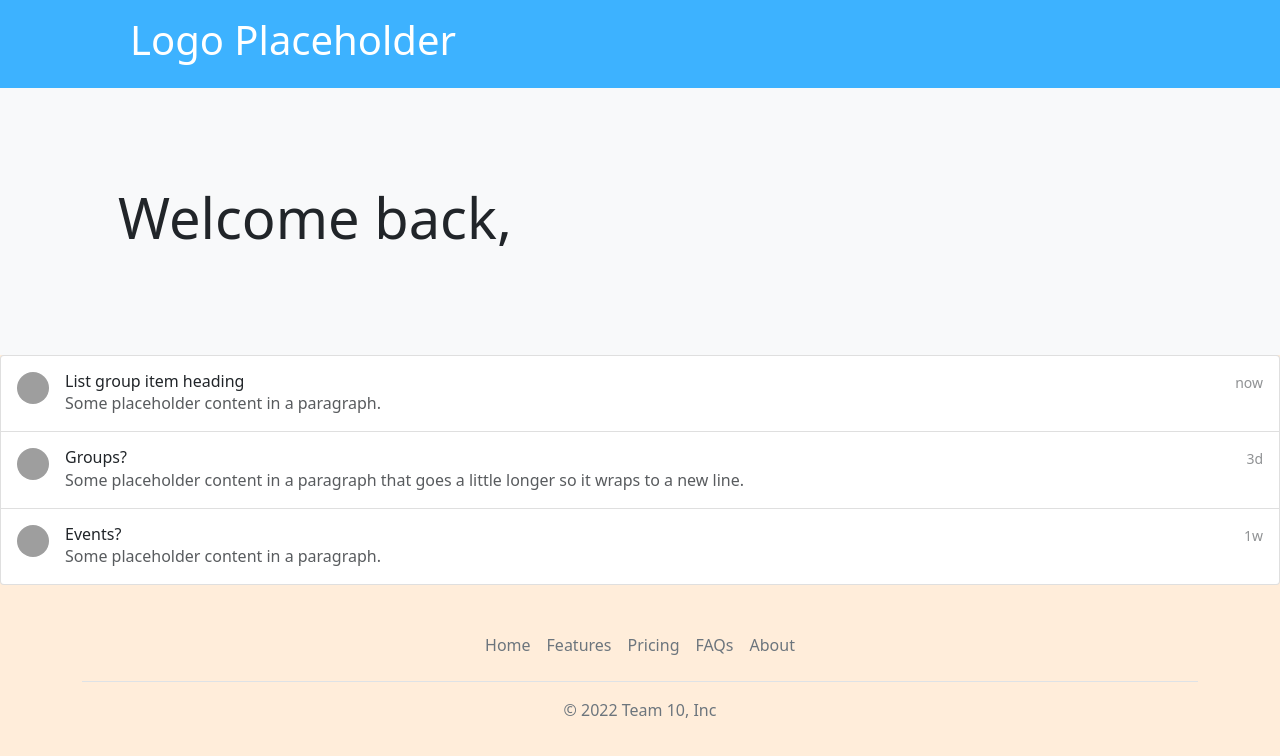
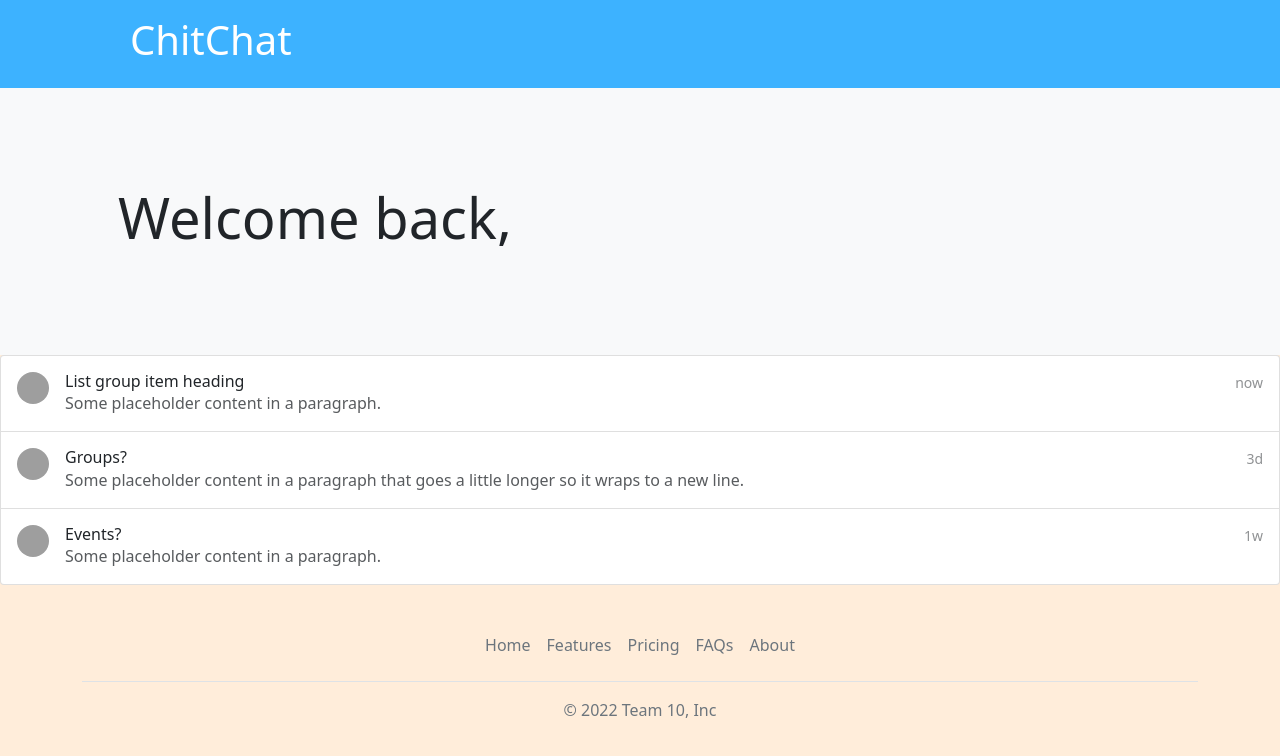
Before and after one commit to LoveSongBB/1800_202210_DTC10, a plain HTML site: page main.html in a window 1280 px wide. Drawn offline with nearby package versions, Linux system fonts and the light colour scheme; no server answers; grey boxes are pictures that could not be loaded; a script that the page names is missing.

```diff
--- a/styles/style.css
+++ b/styles/style.css
@@ -2,6 +2,18 @@
 .header-color {
 
     background-color: #3DB2FF;
+}
+
+#logo-text-logged{
+
+    color: #fff;
+    text-decoration: none;
+}
+
+#logo-text-logged:hover{
+
+    color: #fff;
+    text-decoration: none;
 }
 
 #logo-text{
@@ -15,6 +27,7 @@
     color: #fff;
     text-decoration: none;
 }
+
 .button-color {
 
     background-color: #ED2939;
--- a/text/nav-logged.html
+++ b/text/nav-logged.html
@@ -8,7 +8,7 @@
                     </svg>
                 </a>
 
-                <a href="main.html" id="logo-text"><h1>Logo Placeholder</h1></a>
+                <a href="main.html" id="logo-text-logged"><h1>ChitChat</h1></a>
 
                 <ul class="nav col-12 col-lg-auto me-lg-auto mb-2 justify-content-center mb-md-0">
                 </ul>
```
Also changed, not shown: chat.html (+1 -4 lines), login.html (+1 -1 lines), text/nav.html (+1 -1 lines).
